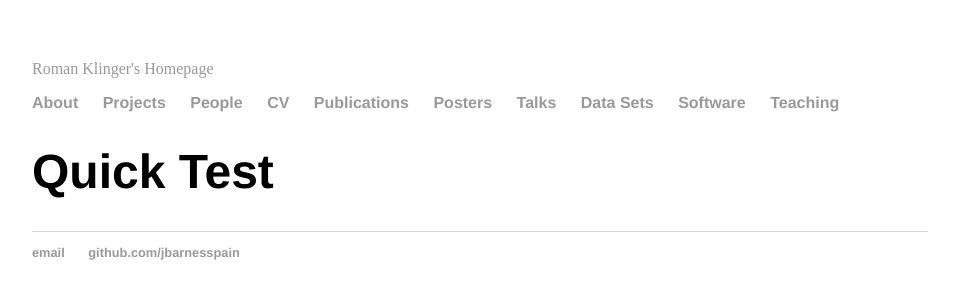
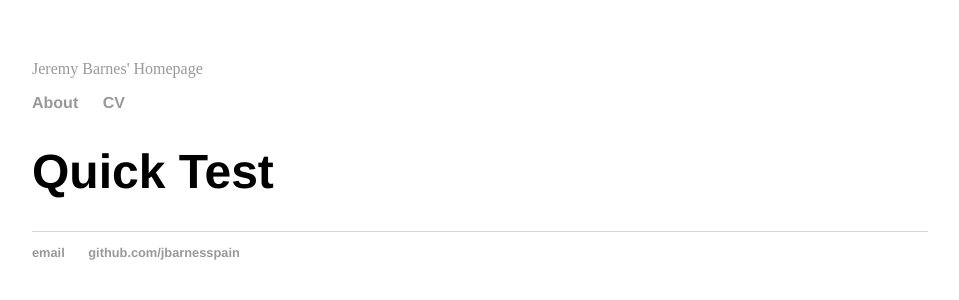
Before and after one commit to jerbarnes/jbarnesspain.github.io, a Jekyll site: the page built from test/index.html, in a window 1280 px wide. Shown: the top 300 px of the page, without its empty margins (160-1119 px from the left). Built offline with Jekyll 4.4.1, drawn with Linux system fonts in a browser that asks for light colours.

Commit message:
Update test.html

```diff
--- a/_layouts/test.html
+++ b/_layouts/test.html
@@ -11,7 +11,7 @@
 
 <div class="navigation-wrapper">
 	<div class="site-name">
-		<a href="/">Roman Klinger's Homepage</a>
+		<a href="/">Jeremy Barnes' Homepage</a>
 	</div><!-- /.site-name -->
 	<div class="top-navigation">
 		<nav role="navigation" id="site-nav" class="nav">
@@ -21,31 +21,8 @@
 				    <li><a href="/about/" >About</a></li>
 
 
-				    <li><a href="/projects/" >Projects</a></li>
-
-
-				    <li><a href="/people/" >People</a></li>
-
-
 				    <li><a href="/cv/" >CV</a></li>
 
-
-				    <li><a href="/publications/" >Publications</a></li>
-
-
-				    <li><a href="/poster/" >Posters</a></li>
-
-
-				    <li><a href="/talks/" >Talks</a></li>
-
-
-				    <li><a href="/data-sets/" >Data Sets</a></li>
-
-
-				    <li><a href="/stuff/" >Software</a></li>
-
-
-				    <li><a href="/teaching/" >Teaching</a></li>
 
 
 				    <li><a href="/posts/" ></a></li>
```
